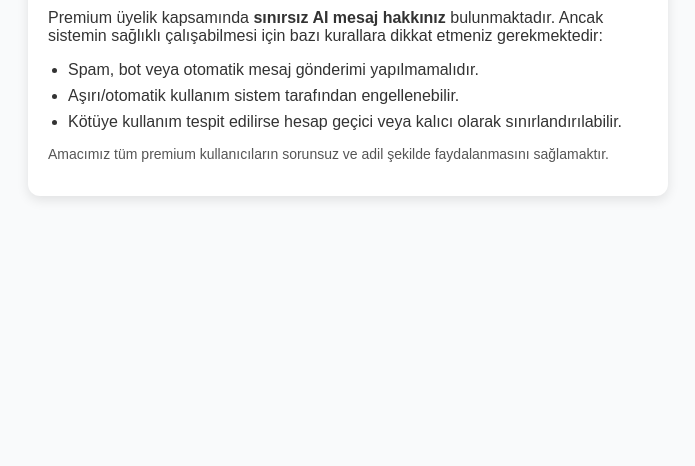
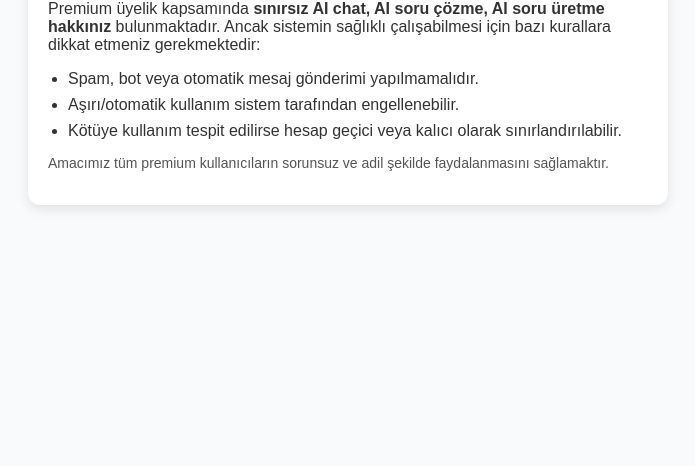
Before and after one commit to efeunaltf/efeunaltf.github.io, a plain HTML site: page premium.html in a window 1280 px wide. Shown: the part 334-800 px from the top of the page, without its empty margins (292-987 px from the left). Drawn offline with Linux system fonts and the light colour scheme.

Commit message:
Update premium.html

```diff
--- a/premium.html
+++ b/premium.html
@@ -45,7 +45,7 @@
 <body>
   <div class="container">
     <h1>Premium Kullanım Bilgilendirmesi</h1>
-    <p>Premium üyelik kapsamında <strong>sınırsız AI mesaj hakkınız</strong> bulunmaktadır. Ancak sistemin sağlıklı çalışabilmesi için bazı kurallara dikkat etmeniz gerekmektedir:</p>
+    <p>Premium üyelik kapsamında <strong>sınırsız AI chat, AI soru çözme, AI soru üretme hakkınız</strong> bulunmaktadır. Ancak sistemin sağlıklı çalışabilmesi için bazı kurallara dikkat etmeniz gerekmektedir:</p>
     <ul>
       <li>Spam, bot veya otomatik mesaj gönderimi yapılmamalıdır.</li>
       <li>Aşırı/otomatik kullanım sistem tarafından engellenebilir.</li>
```
